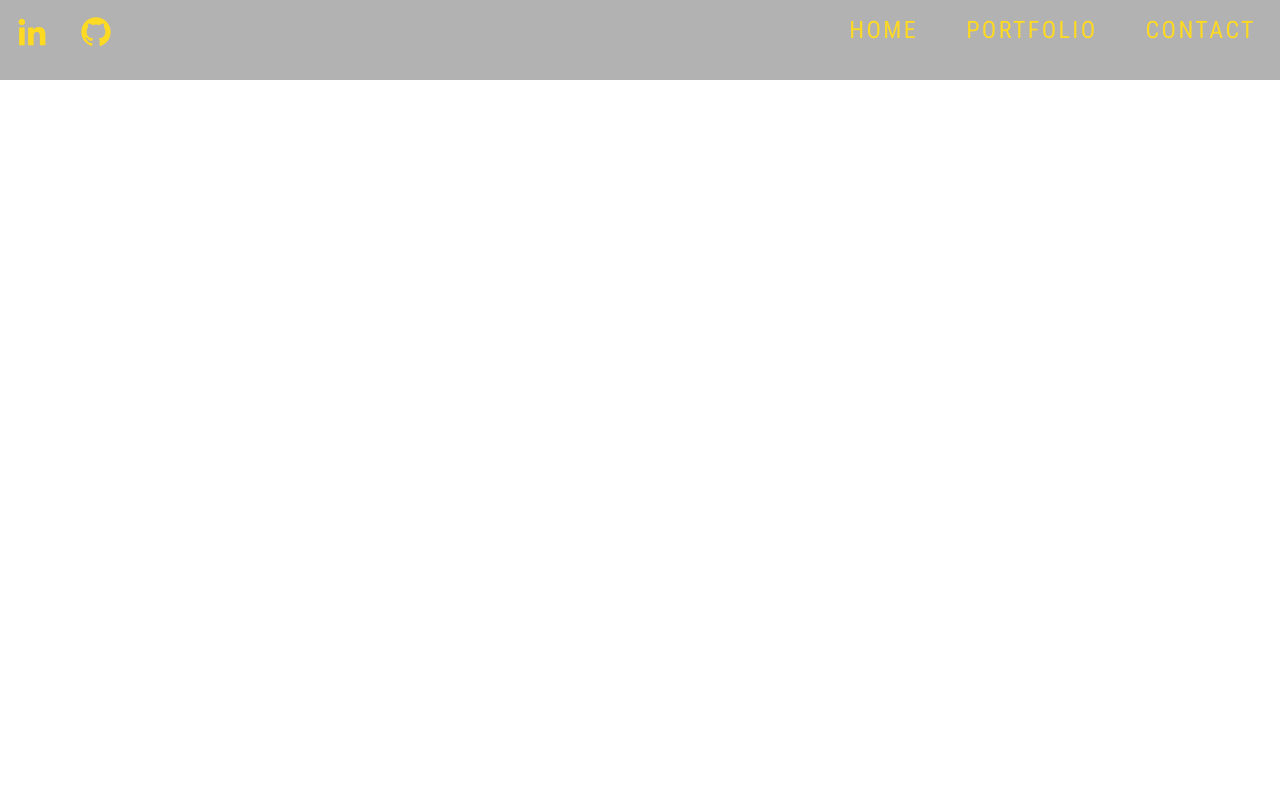
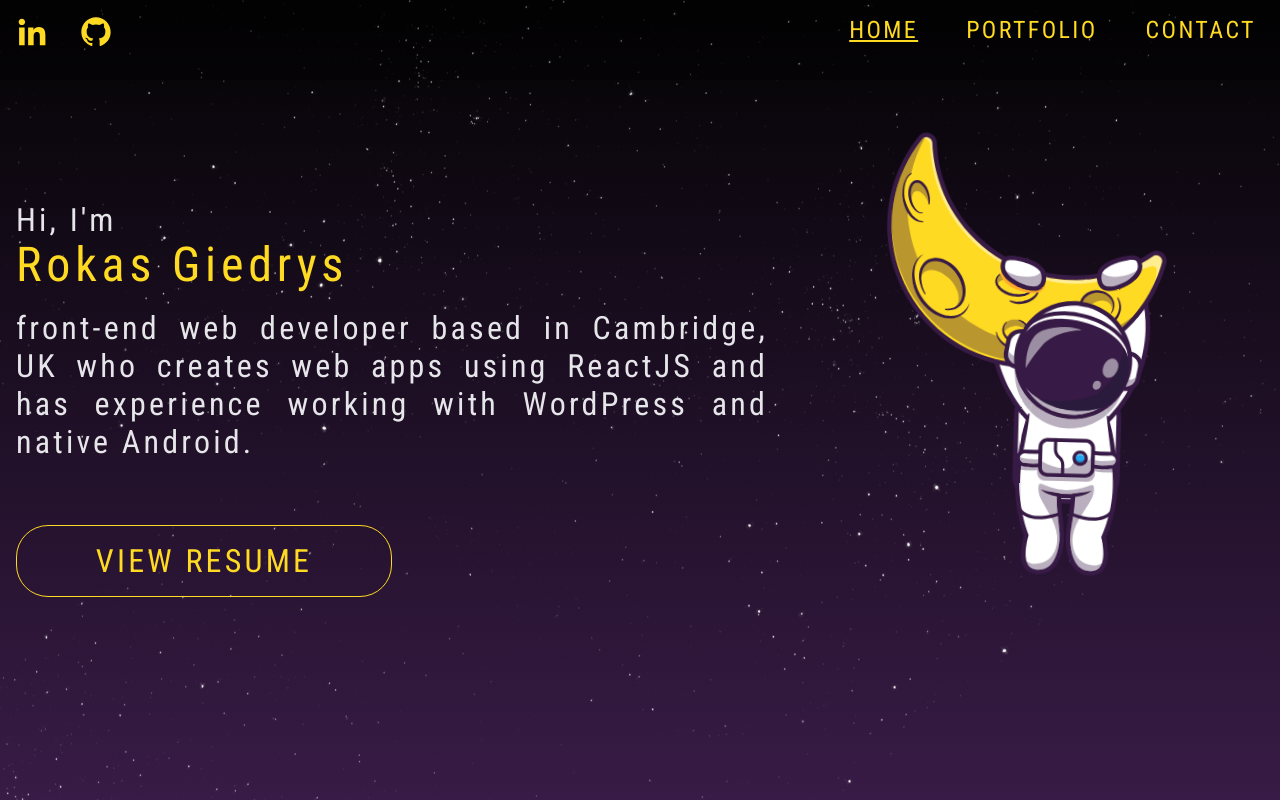
Before and after one commit to RokasGiedrys/astronaut-portfolio, a React (Create React App) app: page / in a window 1280 px wide. Built offline with nearby package versions, Linux system fonts and the light colour scheme; the HTML template or start-up script is replaced by a standard one.

Commit message:
navlink paths updated

```diff
--- a/src/App.js
+++ b/src/App.js
@@ -10,8 +10,8 @@ function App() {
     <div>
       <Header />
       <Switch>
-        <Route exact path='/portfolio' component={HomePage} />
-        <Route exact path='/projects' component={PortfolioPage} />
+        <Route exact path='/' component={HomePage} />
+        <Route exact path='/portfolio' component={PortfolioPage} />
         <Route exact path='/contact' component={ContactPage} />
       </Switch>
     </div>
--- a/src/components/mobile-navigation/mobile-navigation.component.jsx
+++ b/src/components/mobile-navigation/mobile-navigation.component.jsx
@@ -6,7 +6,7 @@ const MobileNavigation = () => (
   <div className='mobile-navigation'>
     <NavLink
       exact
-      to='/portfolio'
+      to='/'
       className='menu-option'
       activeClassName='selected'
     >
--- a/src/components/mobile-navigation/mobile-navigation.styles.scss
+++ b/src/components/mobile-navigation/mobile-navigation.styles.scss
@@ -56,6 +56,10 @@
     &:active {
       color: $white-color;
     }
+
+    .selected {
+      color: $white-color;
+    }
   }
 
   .selected {
--- a/src/components/navigation/navigation.component.jsx
+++ b/src/components/navigation/navigation.component.jsx
@@ -4,7 +4,7 @@ import "../navigation/navigation.styles.scss";
 
 const Navigation = () => (
   <div className='options'>
-    <NavLink exact to='/portfolio' className='option' activeClassName='selected'>
+    <NavLink exact to='/' className='option' activeClassName='selected'>
       HOME
     </NavLink>
     <NavLink exact to='/projects' className='option' activeClassName='selected'>
```
